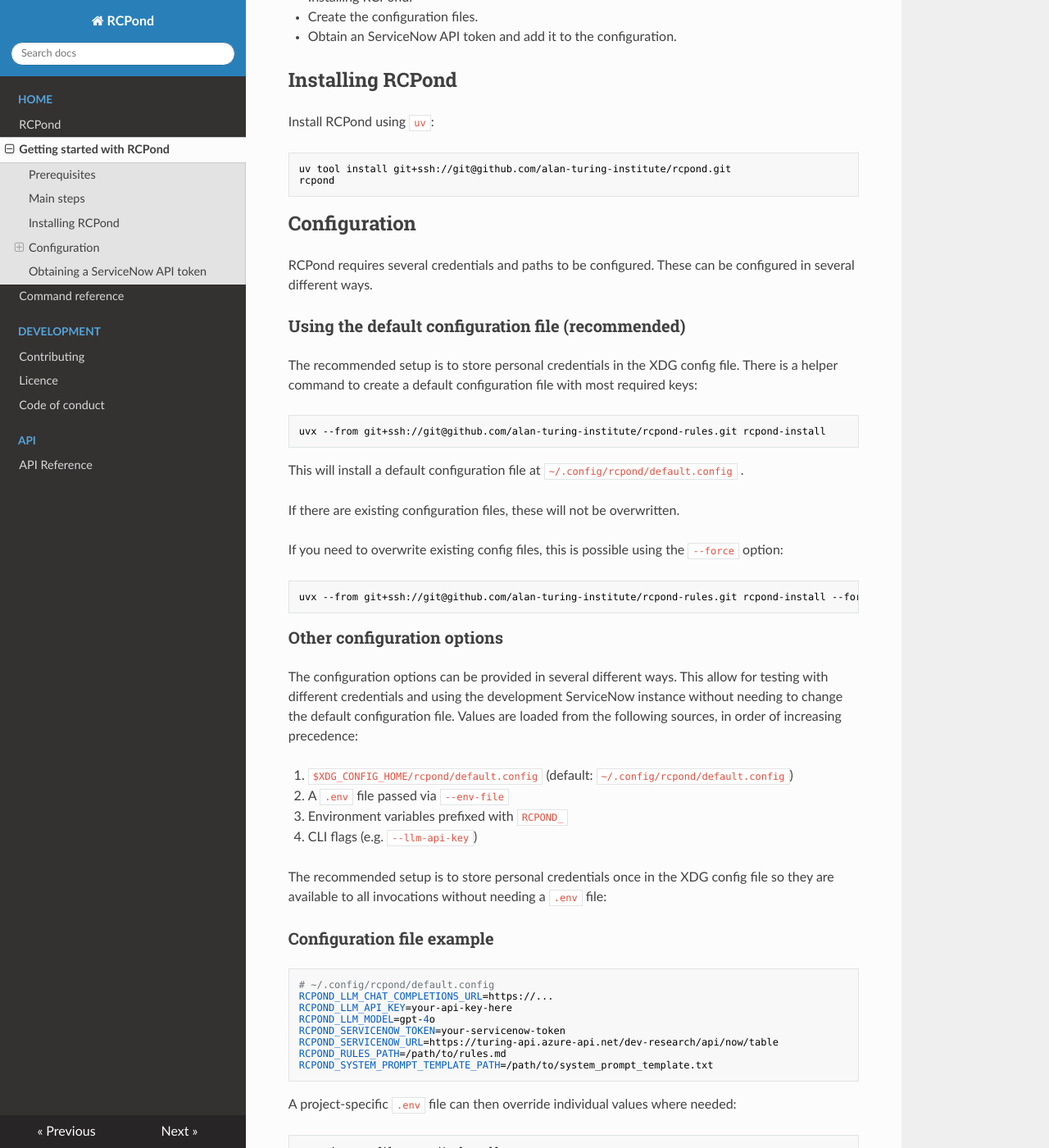
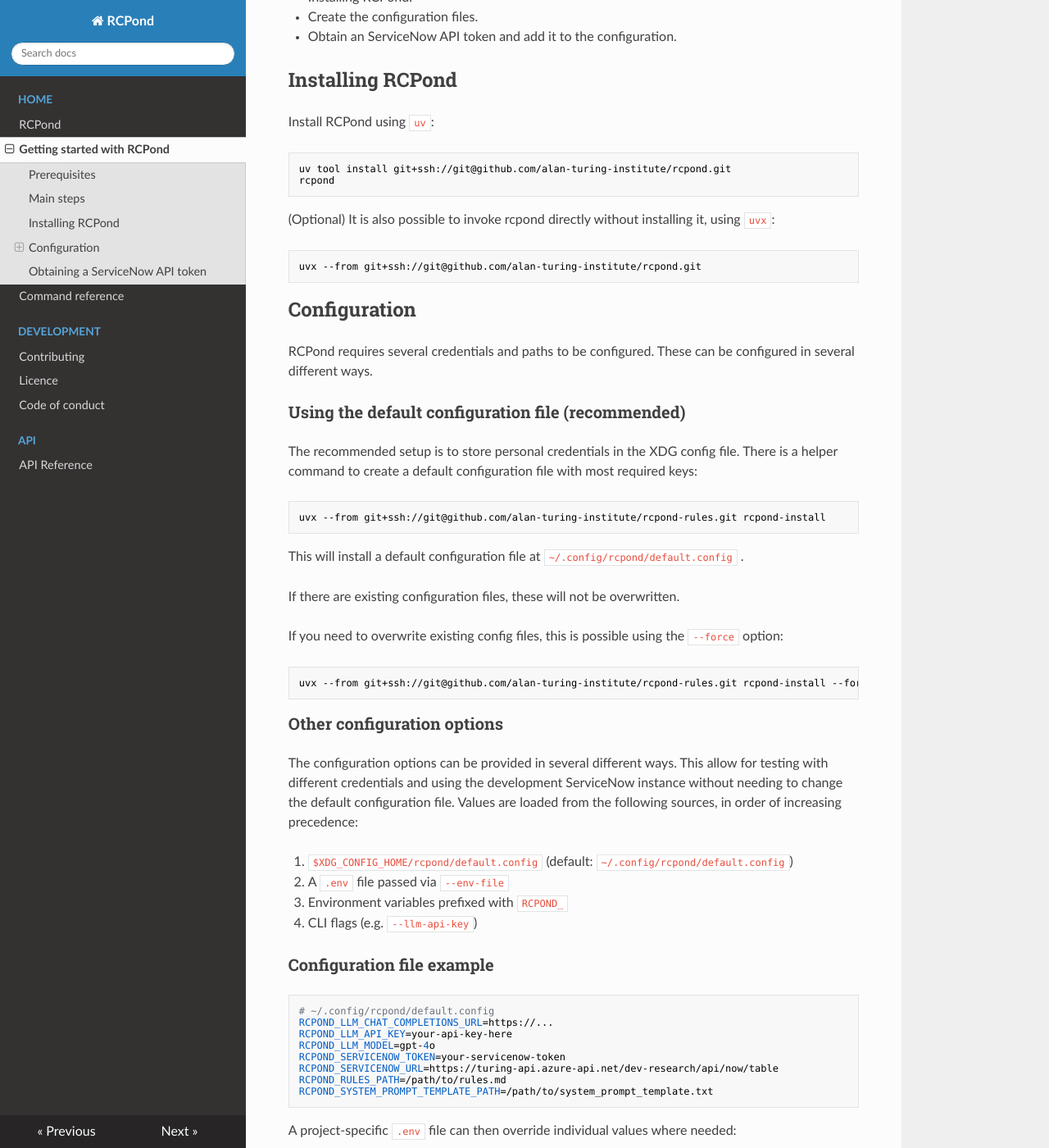
Before and after one commit to alan-turing-institute/rcpond, an MkDocs documentation site: the page built from docs/configuration.md, in a window 1280 px wide and 1400 px high, scrolled down 408 px. Shown: the whole window at 82% size. Built offline with MkDocs 1.6.1, drawn with Linux system fonts in a browser that asks for light colours; nearby versions of some CDN libraries; some of the changed text lies outside the part shown.

Commit message:
remove repeated phrase in docs

````diff
--- a/docs/configuration.md
+++ b/docs/configuration.md
@@ -2,8 +2,8 @@
 
 ## Prerequisites
 
-- [`uv`](https://docs.astral.sh/uv/getting-started/installation/) installed (includes `uvx`)
-- git+ssh access to GitHub, including the [rcpond-rules](https://github.com/alan-turing-institute/rcpond-rules) private repo
+- [`uv` installed](https://docs.astral.sh/uv/getting-started/installation/) (includes `uvx`).
+- git+ssh access to GitHub, including the [rcpond-rules](https://github.com/alan-turing-institute/rcpond-rules) private repo.
 
 
 ## Main steps
@@ -21,6 +21,12 @@
 ```bash
 uv tool install git+ssh://git@github.com/alan-turing-institute/rcpond.git
 rcpond
+```
+
+(Optional) It is also possible to invoke rcpond directly without installing it, using `uvx`:
+
+```bash
+uvx --from git+ssh://git@github.com/alan-turing-institute/rcpond.git
 ```
 
 ## Configuration
@@ -54,9 +60,6 @@
 3. Environment variables prefixed with `RCPOND_`
 4. CLI flags (e.g. `--llm-api-key`)
 
-The recommended setup is to store personal credentials once in the XDG config file
-so they are available to all invocations without needing a `.env` file:
-
 ### Configuration file example
 
 ```
````
